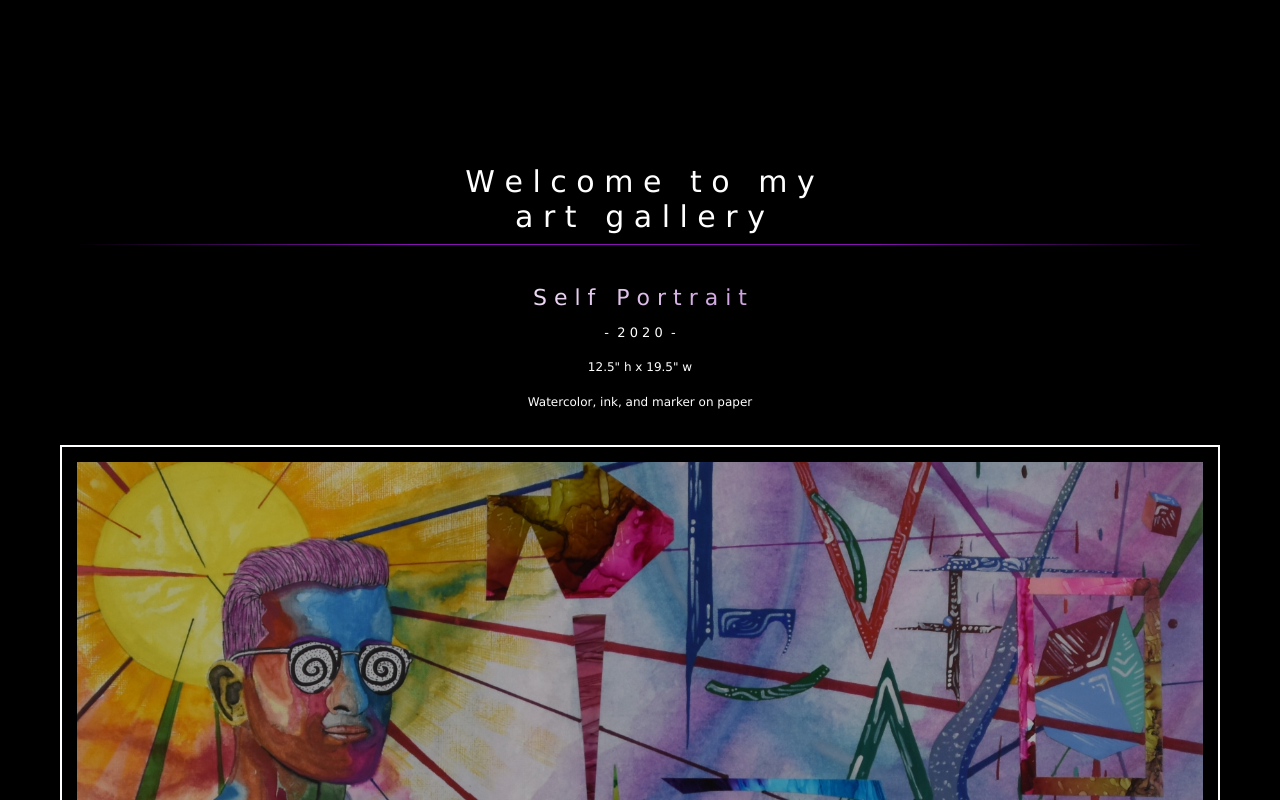
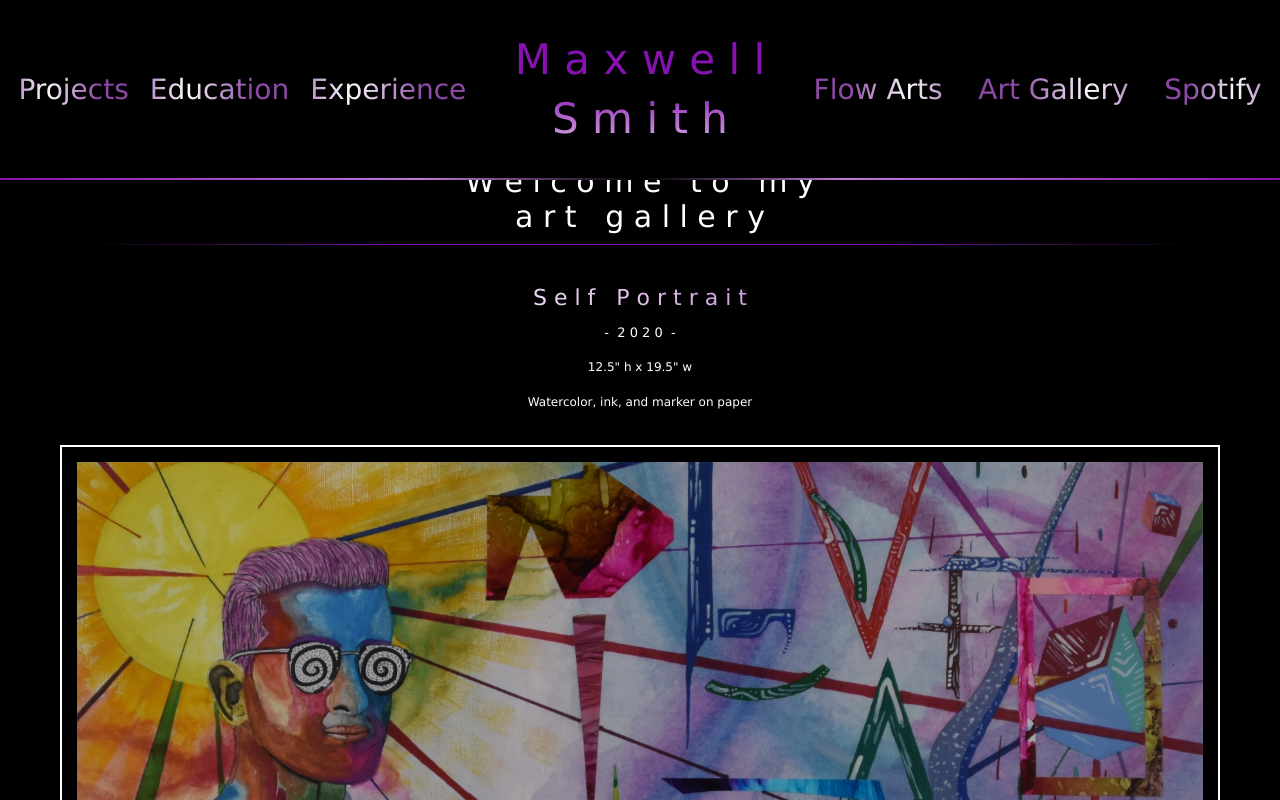
Before and after one commit to mxwllsmth/maxsmith, a React (Create React App) app: page /maxsmith/Art in a window 1280 px wide. Shown: the top 800 px of the page. Built offline with nearby package versions, Linux system fonts and the light colour scheme.

Commit message:
Fixed refresh bug

```diff
--- a/src/components/Header.js
+++ b/src/components/Header.js
@@ -4,7 +4,7 @@ import { Link } from "react-router-dom";
 
 function Header() {
   return (
-    <div className="Header reveal fade-up active">
+    <div className="Header reveal fade-in active">
       <header className="App-header">
         <nav id="container">
           <div id="headerLeft">
--- a/src/styles/Header.css
+++ b/src/styles/Header.css
@@ -3,8 +3,6 @@
   width: 100vw;
   background-color: black;
   z-index: 1000;
-  animation-delay: 10.5s !important;
-  animation-fill-mode: both !important;
 }
 #container {
     display: flex;
```
